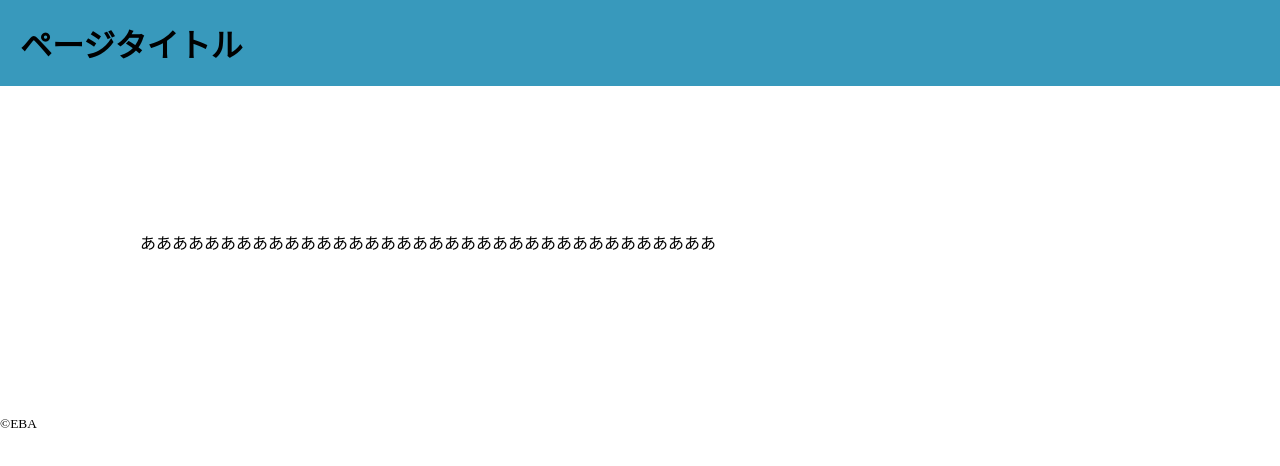
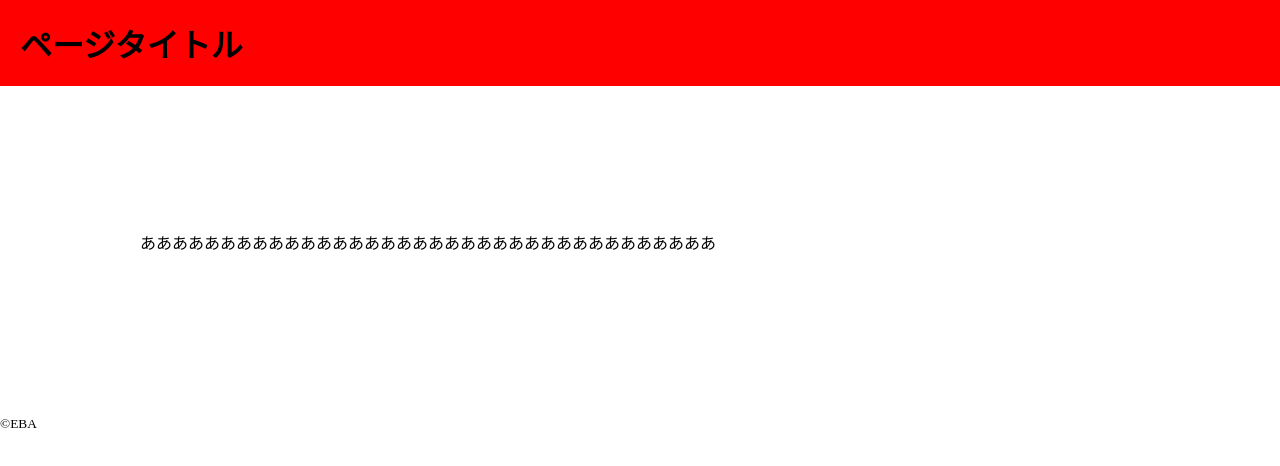
Before and after one commit to ebatraining/watanabe, a plain HTML site: page index.html in a window 1280 px wide. Drawn offline with Linux system fonts and the light colour scheme.

Commit message:
背景色変更

```diff
--- a/css/style.css
+++ b/css/style.css
@@ -3,7 +3,7 @@ body{
 }
 
 header{
-	background-color:#3899BC;
+	background-color:#ff0000;
 	padding:20px;
 }
 
```
